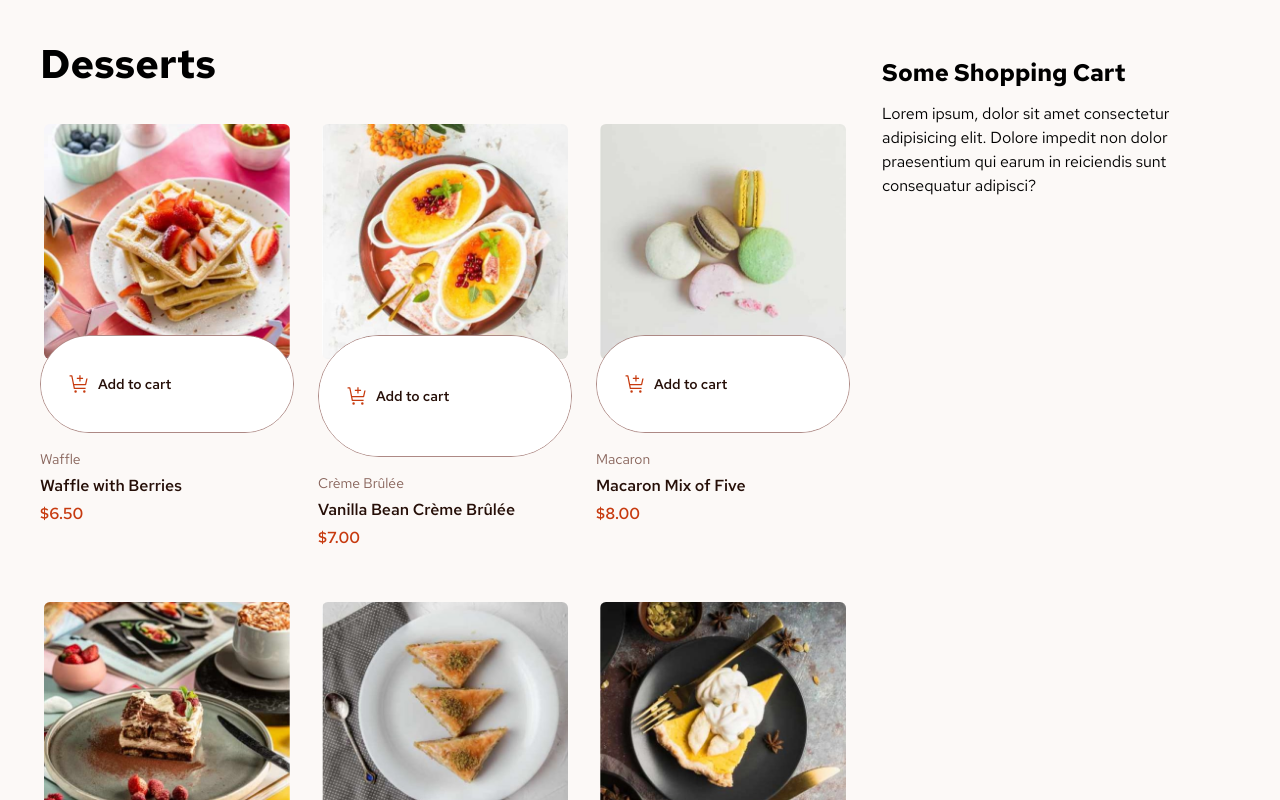
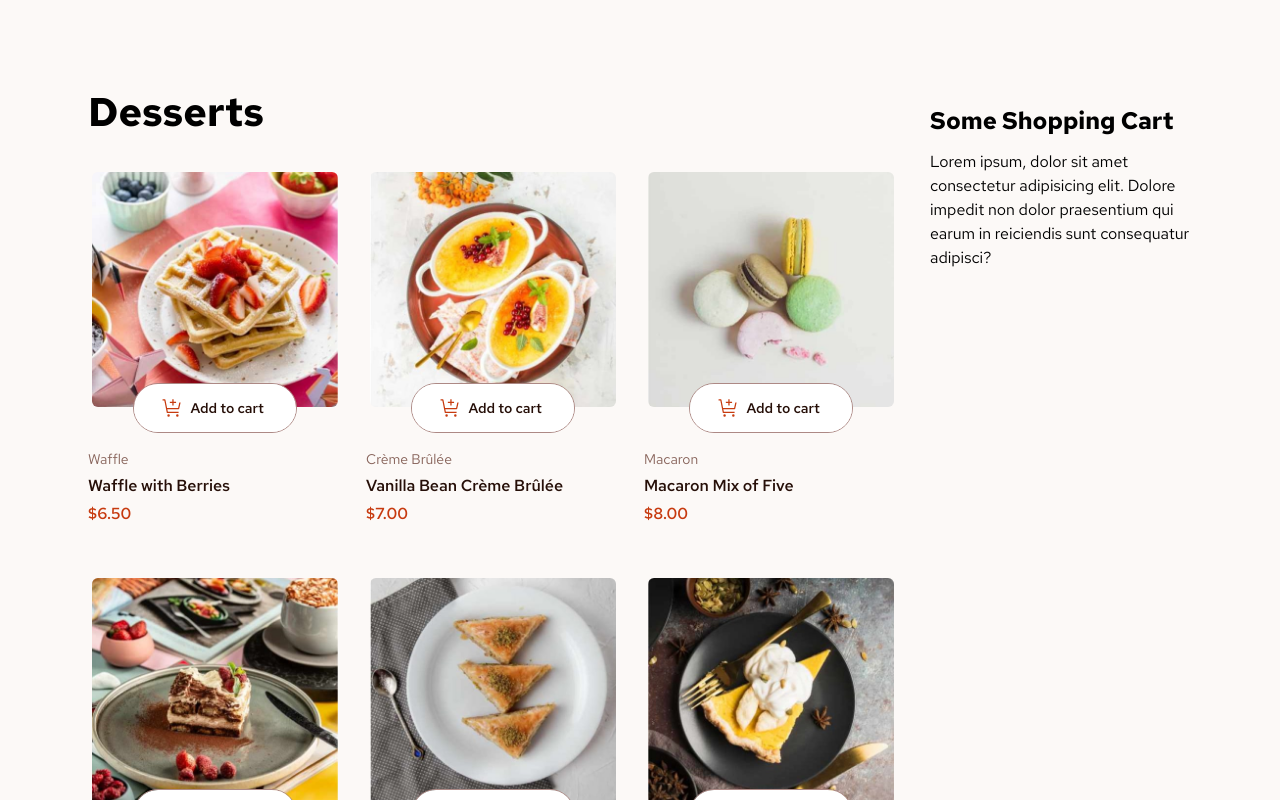
Before and after one commit to raygdev/product-list-with-cart-main, a React (Vite) app: page / in a window 1280 px wide. Shown: the top 800 px of the page. Built offline with nearby package versions, Linux system fonts and the light colour scheme.

Commit message:
Create sr-only class and adjust padding at breakpoint

```diff
--- a/src/index.css
+++ b/src/index.css
@@ -176,11 +176,30 @@
 }
 
 @media (min-width: 1100px) {
+  #root {
+    padding: 5.5rem;
+  }
   main {
     display: flex;
     gap: var(--space-400);
+    margin: 0;
+    width: 100%;
   }
   img {
     max-width: 15.625rem;
   }
 }
+
+.sr-only {
+  border: 0 !important;
+	clip: rect(1px, 1px, 1px, 1px) !important; /* 1 */
+	-webkit-clip-path: inset(50%) !important;
+	clip-path: inset(50%) !important;  /* 2 */
+	height: 1px !important;
+	margin: -1px !important;
+	overflow: hidden !important;
+	padding: 0 !important;
+	position: absolute !important;
+	width: 1px !important;
+	white-space: nowrap !important;
+}
```
